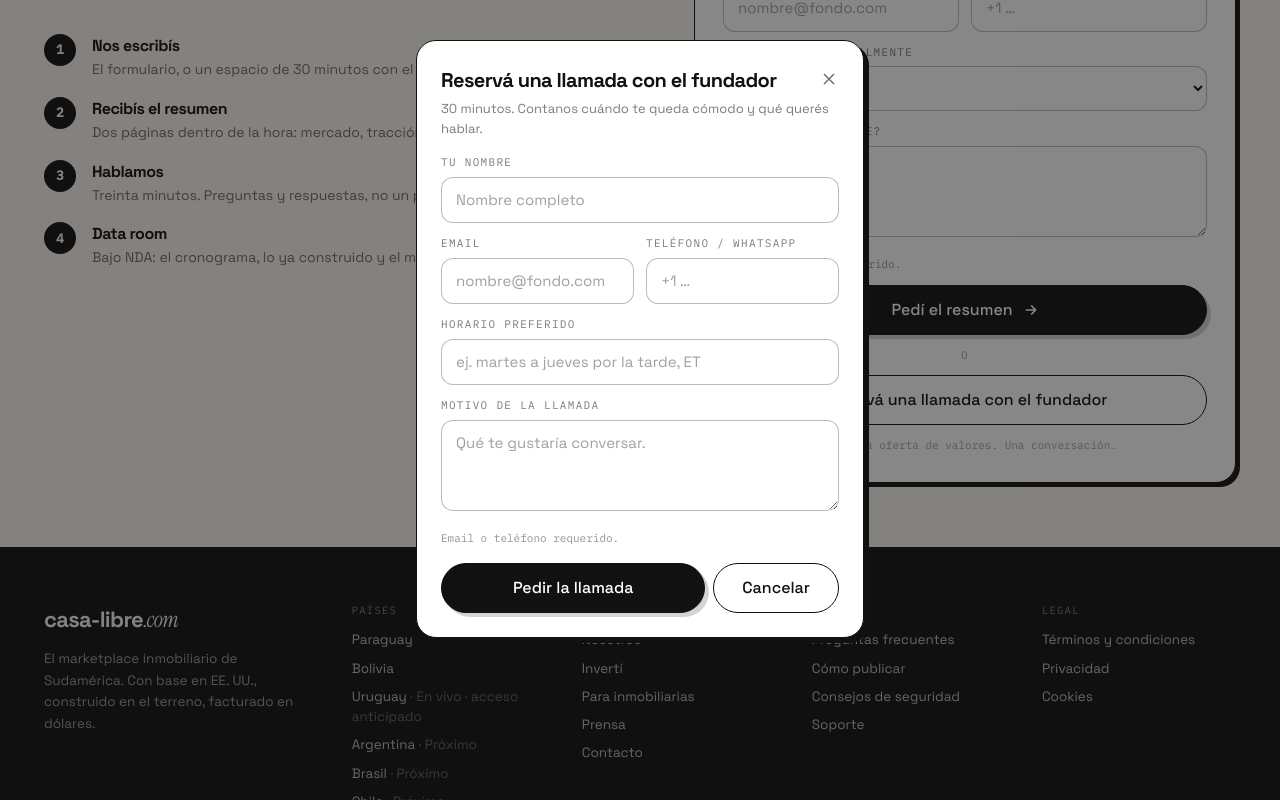
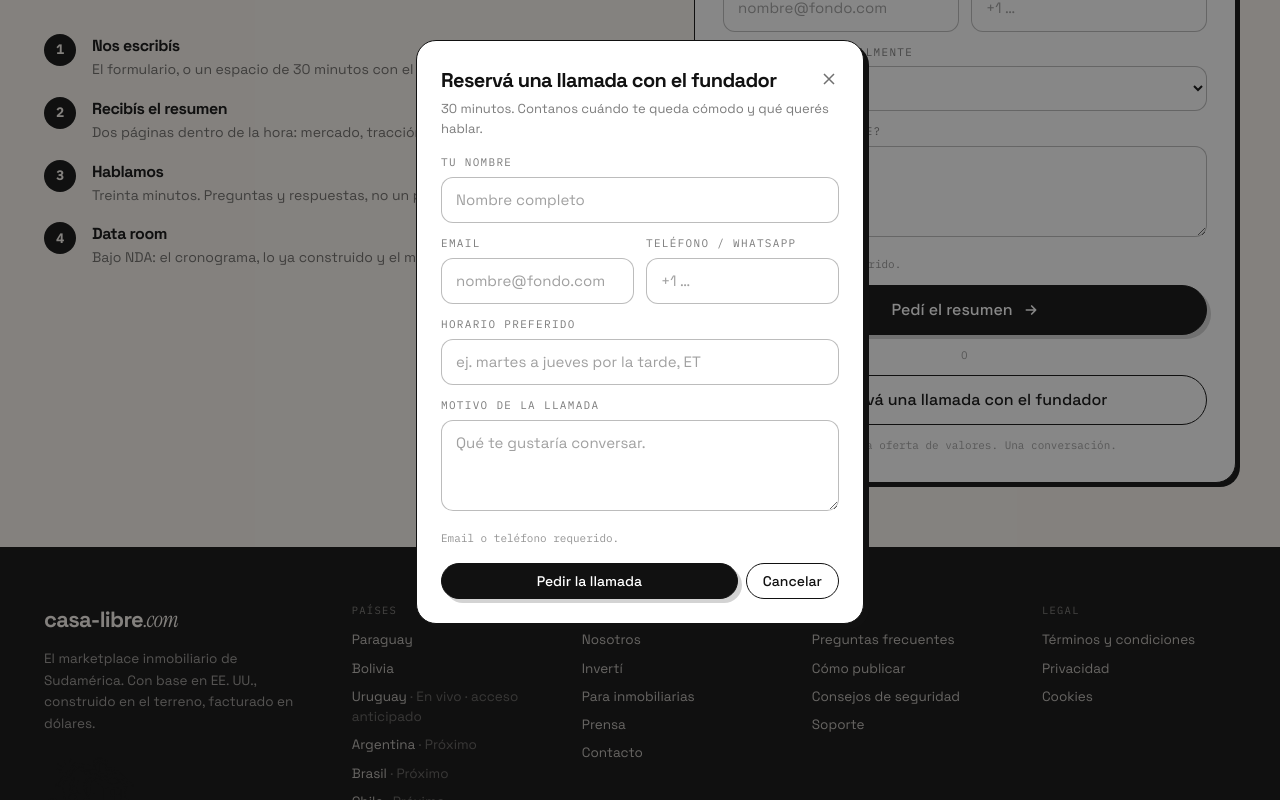
Before and after one commit to clubx079/casa-libre-main-page, a Next.js app: page / in a window 1280 px wide. Both pictures are taken after a click on the button "Reservá una llamada con el fundador". Shown: the part 4817-5617 px from the top of the page. Built offline with nearby package versions, Linux system fonts and the light colour scheme.

Commit message:
main page: smaller single-line modal buttons (Request the call / Cancel)

```diff
--- a/app/page.js
+++ b/app/page.js
@@ -593,8 +593,8 @@ export default function Hub() {
                 {callErr && <p className="mt-2 text-[13px] text-[#c0392b]">{callErr}</p>}
                 {callState === 'error' && <p className="mt-2 text-[13px] text-[#c0392b]">{t.form.fail}</p>}
                 <div className="mt-4 flex gap-2">
-                  <button type="button" onClick={submitCall} disabled={callState === 'sending'} className="btn btn-solid flex-1 disabled:opacity-60">{callState === 'sending' ? t.form.sending : t.form.call.submit}</button>
-                  <button type="button" onClick={closeCall} className="btn btn-ghost">{t.form.call.cancel}</button>
+                  <button type="button" onClick={submitCall} disabled={callState === 'sending'} className="btn btn-solid flex-1 !px-4 !py-2.5 !text-[14px] whitespace-nowrap disabled:opacity-60">{callState === 'sending' ? t.form.sending : t.form.call.submit}</button>
+                  <button type="button" onClick={closeCall} className="btn btn-ghost !px-4 !py-2.5 !text-[14px] whitespace-nowrap">{t.form.call.cancel}</button>
                 </div>
               </>
             )}
```
